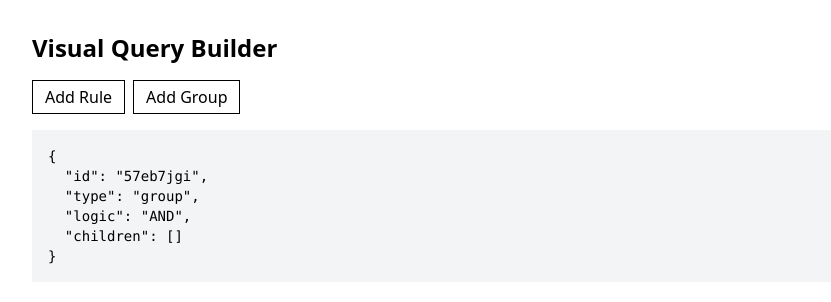
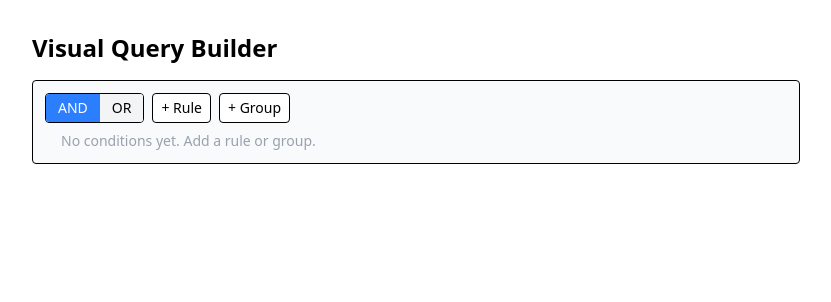
Before and after one commit to kingsleyEmoka/visual-query-builder, a Next.js app: page / in a window 1280 px wide. Shown: the top 302 px of the page, without its empty margins (0-831 px from the left). Built offline with nearby package versions, Linux system fonts and the light colour scheme.

Commit message:
feat: build recursive query builder UI (RuleRow, LogicToggle, GroupBlock, QueryBuilder)

```diff
--- a/src/app/page.tsx
+++ b/src/app/page.tsx
@@ -1,35 +1,10 @@
-"use client"
-
-import { useQueryStore } from "@/store/queryStore"
+import { QueryBuilder } from "@/components/builder/QueryBuilder"
 
 export default function Home() {
-  const { tree, addRule, addGroup } = useQueryStore()
-
   return (
     <main className="min-h-screen p-8">
       <h1 className="text-2xl font-bold mb-4">Visual Query Builder</h1>
-      <button
-        className="border px-3 py-1 mr-2"
-        onClick={() => addRule(tree.id)}
-      >
-        Add Rule
-      </button>
-      <button
-        className="border px-3 py-1"
-        onClick={() => addGroup(tree.id)}
-      >
-        Add Group
-      </button>
-      <pre className="mt-4 bg-gray-100 p-4 text-sm">
-        {JSON.stringify(tree, null, 2)}
-      </pre>
+      <QueryBuilder />
     </main>
   )
 }
-//export default function Home() {
-//  return (
-//    <main className="min-h-screen p-8">
-//      <h1 className="text-2xl font-bold">Visual Query Builder</h1>
-//    </main>
-//  )
-//}
--- /dev/null
+++ b/src/components/builder/GroupBlock.tsx
@@ -0,0 +1,60 @@
+"use client"
+
+import { Group } from "@/types/query"
+import { useQueryStore } from "@/store/queryStore"
+import { RuleRow } from "./RuleRow"
+import { LogicToggle } from "./LogicToggle"
+
+type GroupBlockProps = {
+  group: Group
+  isRoot?: boolean
+}
+
+export function GroupBlock({ group, isRoot = false }: GroupBlockProps) {
+  const { addRule, addGroup, removeNode } = useQueryStore()
+
+  return (
+    <div className={`p-3 border rounded ${isRoot ? "bg-gray-50" : "bg-blue-50 border-blue-200"}`}>
+      <div className="flex items-center gap-2 mb-2">
+        <LogicToggle groupId={group.id} logic={group.logic} />
+
+        <button
+          className="text-sm border rounded px-2 py-1 bg-white"
+          onClick={() => addRule(group.id)}
+        >
+          + Rule
+        </button>
+
+        <button
+          className="text-sm border rounded px-2 py-1 bg-white"
+          onClick={() => addGroup(group.id)}
+        >
+          + Group
+        </button>
+
+        {!isRoot && (
+          <button
+            className="text-sm text-red-500 ml-auto"
+            onClick={() => removeNode(group.id)}
+          >
+            ✕ Remove Group
+          </button>
+        )}
+      </div>
+
+      <div className="flex flex-col gap-2 ml-4">
+        {group.children.length === 0 && (
+          <p className="text-sm text-gray-400">No conditions yet. Add a rule or group.</p>
+        )}
+
+        {group.children.map((child) =>
+          child.type === "rule" ? (
+            <RuleRow key={child.id} rule={child} />
+          ) : (
+            <GroupBlock key={child.id} group={child} />
+          )
+        )}
+      </div>
+    </div>
+  )
+}
--- /dev/null
+++ b/src/components/builder/LogicToggle.tsx
@@ -0,0 +1,29 @@
+"use client"
+
+import { useQueryStore } from "@/store/queryStore"
+
+type LogicToggleProps = {
+  groupId: string
+  logic: "AND" | "OR"
+}
+
+export function LogicToggle({ groupId, logic }: LogicToggleProps) {
+  const { updateGroupLogic } = useQueryStore()
+
+  return (
+    <div className="inline-flex border rounded overflow-hidden">
+      <button
+        className={`px-3 py-1 text-sm ${logic === "AND" ? "bg-blue-500 text-white" : "bg-gray-100"}`}
+        onClick={() => updateGroupLogic(groupId, "AND")}
+      >
+        AND
+      </button>
+      <button
+        className={`px-3 py-1 text-sm ${logic === "OR" ? "bg-blue-500 text-white" : "bg-gray-100"}`}
+        onClick={() => updateGroupLogic(groupId, "OR")}
+      >
+        OR
+      </button>
+    </div>
+  )
+}
--- /dev/null
+++ b/src/components/builder/QueryBuilder.tsx
@@ -0,0 +1,14 @@
+"use client"
+
+import { useQueryStore } from "@/store/queryStore"
+import { GroupBlock } from "./GroupBlock"
+
+export function QueryBuilder() {
+  const { tree } = useQueryStore()
+
+  return (
+    <div className="max-w-3xl">
+      <GroupBlock group={tree} isRoot />
+    </div>
+  )
+}
--- /dev/null
+++ b/src/components/builder/RuleRow.tsx
@@ -0,0 +1,76 @@
+"use client"
+
+import { Rule } from "@/types/query"
+import { useQueryStore } from "@/store/queryStore"
+import { USER_SCHEMA } from "@/lib/schema/userSchema"
+import { getOperatorsForField, getInputKindForField } from "@/lib/schema/schemaHelpers"
+
+type RuleRowProps = {
+  rule: Rule
+}
+
+export function RuleRow({ rule }: RuleRowProps) {
+  const { updateRule, removeNode } = useQueryStore()
+
+  const operators = rule.field ? getOperatorsForField(USER_SCHEMA, rule.field) : []
+  const inputKind = rule.field ? getInputKindForField(USER_SCHEMA, rule.field) : "text"
+
+  return (
+    <div className="flex items-center gap-2 p-2 border rounded bg-white">
+      {/* Field selector */}
+      <select
+        className="border rounded px-2 py-1"
+        value={rule.field}
+        onChange={(e) => updateRule(rule.id, { field: e.target.value, operator: "equals", value: "" })}
+      >
+        <option value="">Select field</option>
+        {USER_SCHEMA.map((field) => (
+          <option key={field.name} value={field.name}>
+            {field.label}
+          </option>
+        ))}
+      </select>
+
+      {/* Operator selector */}
+      <select
+        className="border rounded px-2 py-1"
+        value={rule.operator}
+        disabled={!rule.field}
+        onChange={(e) => updateRule(rule.id, { operator: e.target.value as Rule["operator"] })}
+      >
+        {operators.map((op) => (
+          <option key={op} value={op}>
+            {op}
+          </option>
+        ))}
+      </select>
+
+      {/* Value input */}
+      {inputKind === "boolean" ? (
+        <select
+          className="border rounded px-2 py-1"
+          value={String(rule.value)}
+          onChange={(e) => updateRule(rule.id, { value: e.target.value === "true" })}
+        >
+          <option value="true">True</option>
+          <option value="false">False</option>
+        </select>
+      ) : (
+        <input
+          type={inputKind === "number" ? "number" : inputKind === "date" ? "date" : "text"}
+          className="border rounded px-2 py-1"
+          value={String(rule.value)}
+          onChange={(e) => updateRule(rule.id, { value: e.target.value })}
+        />
+      )}
+
+      {/* Delete button */}
+      <button
+        className="text-red-500 px-2"
+        onClick={() => removeNode(rule.id)}
+      >
+        ✕
+      </button>
+    </div>
+  )
+}
```
